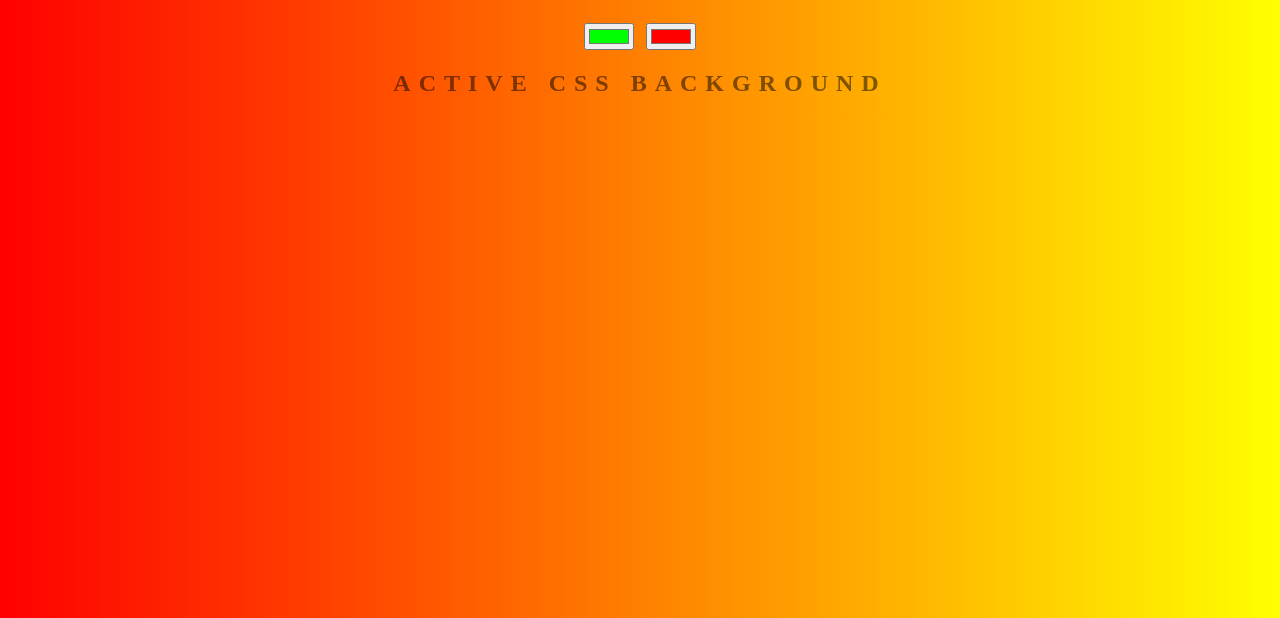
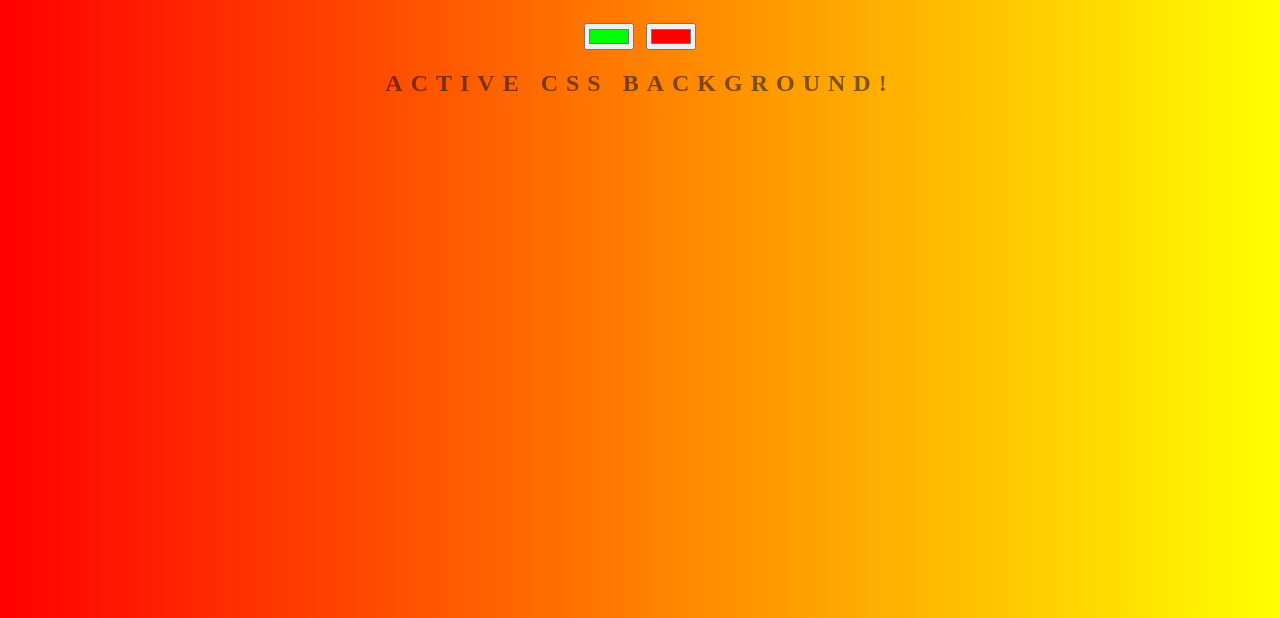
Before and after one commit to Priyanka-sh11/background-generator, a plain HTML site: page Index.html in a window 1280 px wide. Shown: the part 182-800 px from the top of the page. Drawn offline with Linux system fonts and the light colour scheme.

Commit message:
added special character

```diff
--- a/Index.html
+++ b/Index.html
@@ -9,7 +9,7 @@
 <input oninput="colorcode()" type="color" value ="#00ff00" name="color1" class="color1">
 <input oninput="colorcode()" type="color" value ="#ff0000" name="color2" class="color2">
 <!--<input oninput="colorcode()" type="color" value ="#ff0000" name="color2" class="color2">-->
-<h2>Active CSS Background</h2>
+<h2>Active CSS Background!</h2>
 <h3></h3>
 <script type="text/javascript" src="script.js"></script>
 </body>
```
